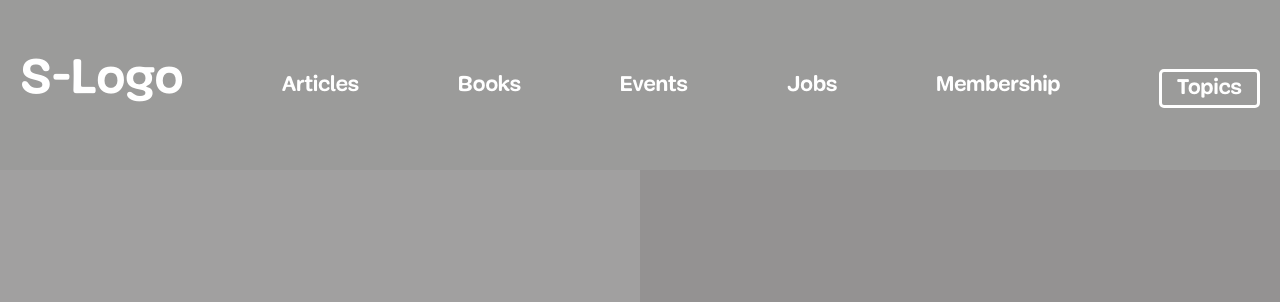
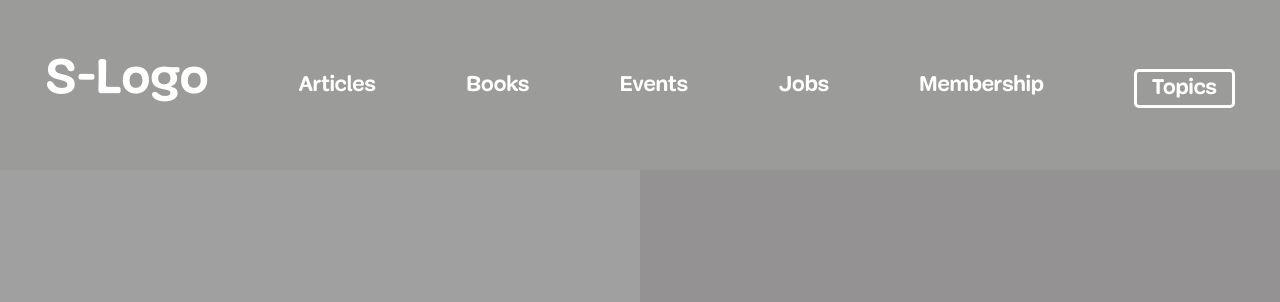
Before and after one commit to fegzycole/Smashing-magazine-clone, a website: page index.html in a window 1280 px wide. Shown: the top 302 px of the page. Drawn offline with Linux system fonts and the light colour scheme.

Commit message:
add margin to fisrt and last navigation list items

```diff
--- a/css/style.css
+++ b/css/style.css
@@ -45,14 +45,14 @@ header nav ul > li {
 }
 
 header nav ul > li:first-child {
-  margin-left: 20px;
+  margin-left: 45px;
   margin-top: 55px;
   font-size: 50px;
 }
 
 header nav ul > li:last-child {
   margin-top: 69px;
-  margin-right: 20px;
+  margin-right: 45px;
   padding: 5px 15px;
   border: 3px solid white;
   border-radius: 5px;
```
